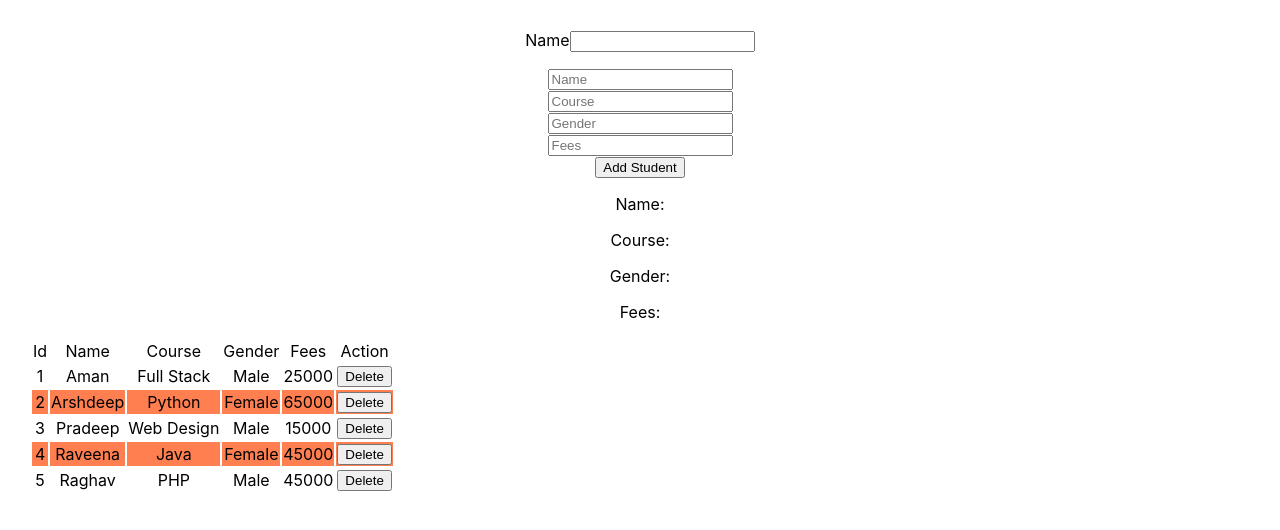
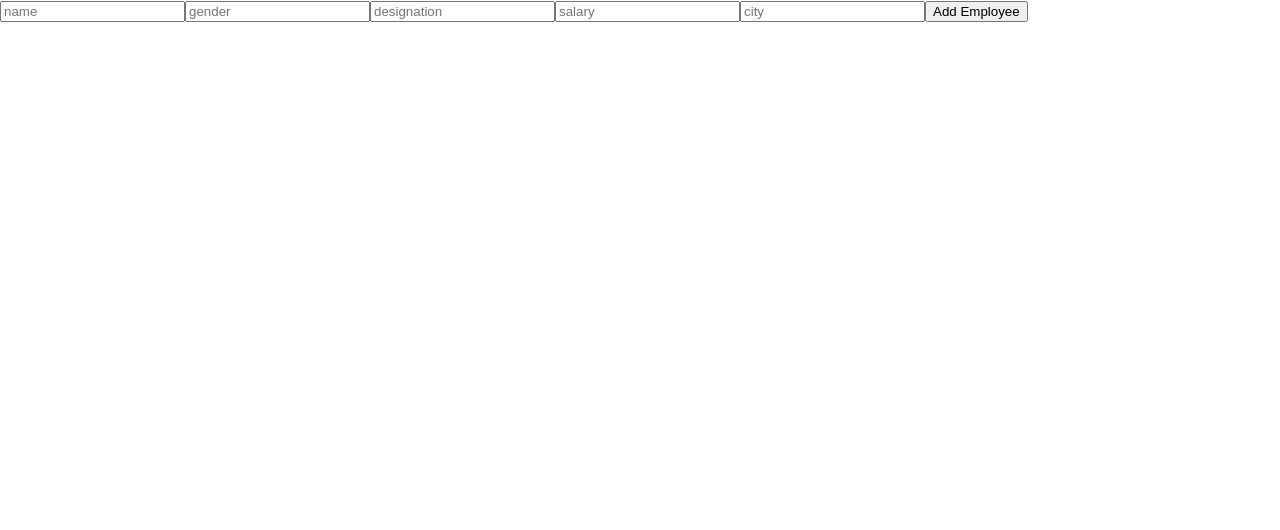
Before and after one commit to vipink28/reactjuly2023, a React (Create React App) app: page / in a window 1280 px wide. Shown: the top 530 px of the page. Built offline with nearby package versions, Linux system fonts and the light colour scheme.

Commit message:
employee section updated

```diff
--- a/src/App.js
+++ b/src/App.js
@@ -2,6 +2,7 @@ import "./App.css";
 import Child from "./components/Child";
 import Counter from "./components/Counter";
 import CounterObject from "./components/CounterObject";
+import EmployeeSection from "./components/EmployeeSection";
 import Form from "./components/Form";
 import Parent from "./components/Parent";
 import StudentList from "./components/StudentList";
@@ -14,7 +15,8 @@ function App() {
       {/* <StudentList />
       <Child title="App Client 3" clientName="IBM" isApp={true}/>
       <Parent /> */}
-      <Form />
+      {/* <Form /> */}
+      <EmployeeSection />
     </div>
   );
 }
--- a/src/components/AddEmployee.jsx
+++ b/src/components/AddEmployee.jsx
@@ -1,10 +1,31 @@
-import React from 'react';
+import React, { useState } from 'react';
 
 function AddEmployee(props) {
+    const { updateEmployee } = props;
     // this component will have form to add employee and display that single employee
+    const [formData, setFormData]= useState();
+    const handleChange=(e)=>{
+        let { name, value } = e.target;
+        setFormData((prev)=>({
+            ...prev,
+            [name]: value,
+            id: Date.now()
+        }))
+    }
+    const addEmployee=(e)=>{
+        e.preventDefault();
+        updateEmployee(formData);
+    }
     return (
         <div>
-
+            <form>
+                <input type="text" name='name' placeholder='name' onChange={handleChange}/>
+                <input type="text" name='gender' placeholder='gender' onChange={handleChange} />
+                <input type="text" name='designation' placeholder='designation' onChange={handleChange} />
+                <input type="text" name='salary' placeholder='salary' onChange={handleChange} />
+                <input type="text" name='city' placeholder='city' onChange={handleChange} />
+                <button onClick={addEmployee}>Add Employee</button>
+            </form>
         </div>
     );
 }
--- a/src/components/EmployeeList.jsx
+++ b/src/components/EmployeeList.jsx
@@ -1,9 +1,19 @@
 import React from 'react';
 
 function EmployeeList(props) {
+
+    const {employeeList} = props;
+
     return (
         <div>
-
+            {
+                employeeList.map((item)=>{
+                    return <div key={item?.id}>
+                        <p>{item?.name}</p>
+                        <p>{item?.designation}</p>
+                    </div>
+                })
+            }
         </div>
     );
 }
--- a/src/components/EmployeeSection.jsx
+++ b/src/components/EmployeeSection.jsx
@@ -1,14 +1,22 @@
-import React from 'react';
+import React, { useState } from 'react';
 import AddEmployee from './AddEmployee';
 import EmployeeList from './EmployeeList';
 
 function EmployeeSection(props) {
-    // employee data in this component.
-    // updateEmployee(formData) setEmployee
+
+    const [employeeList, setEmployeeList]=useState([]);
+
+    const updateEmployee=(formData)=>{
+        setEmployeeList((prev)=>([
+            ...prev,
+            formData
+        ]))
+    }
+
     return (
         <div>
-            <AddEmployee />
-            <EmployeeList />
+            <AddEmployee updateEmployee={updateEmployee}/>
+            <EmployeeList employeeList={employeeList}/>
         </div>
     );
 }
```
